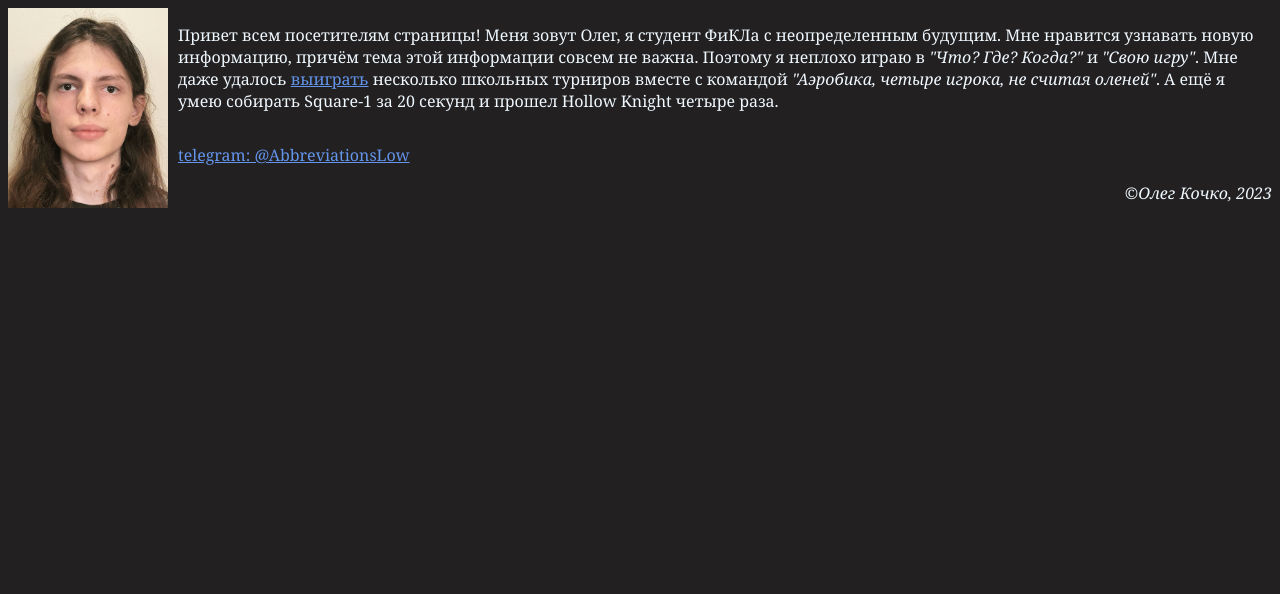
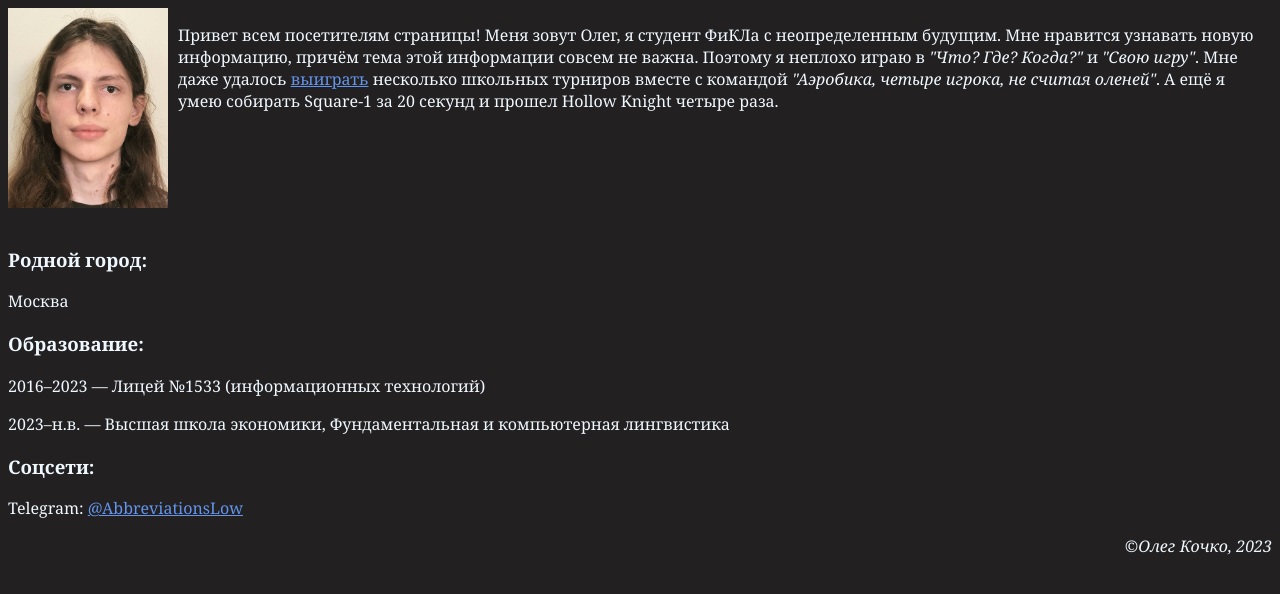
Before and after one commit to oko4ko/lingdata, a plain HTML site: page mywebp/mypage.html in a window 1280 px wide. Drawn offline with Linux system fonts and the light colour scheme.

Commit message:
added extra info

```diff
--- a/mywebp/mypage.html
+++ b/mywebp/mypage.html
@@ -1,7 +1,11 @@
 <!doctype html>
 <html lang="en-US">
   <head>
-    <title>My test page</title>
+    <title>Моя страница</title>
+    <meta charset="utf-8">
+	 	<meta name="viewport" content="width=device-width, initial-scale=1">
+
+		<meta name="description" content="Личная страница и контакты">
     <style>
       body{
         font-family: Cambria, Cochin, Georgia, Times, 'Times New Roman', serif;
@@ -10,6 +14,9 @@
       }
       a{
           color:cornflowerblue;
+      }
+      .photobio{
+        height: 220px;
       }
       .my_photo{
         display: flex;
@@ -20,30 +27,57 @@
       .bio{
         display: flex;
         vertical-align: middle;
-      }
-      .footer{
-
+        height: 200px;
       }
     </style>
   </head>
   <body>
+    <div class="photobio">
       <div class="my_photo">
         <img src="https://raw.githubusercontent.com/oko4ko/lingdata/main/mywebp/face.jpg"
         alt="My test image"
         width="160"
-      height="200"/>
+        height="200">
       </div>
-
-
-
       <div class="bio">
         <p>Привет всем посетителям страницы! Меня зовут Олег, я студент ФиКЛа с неопределенным будущим. Мне нравится узнавать новую информацию, причём тема этой информации совсем не важна.
         Поэтому я неплохо играю в <i>"Что? Где? Когда?"</i> и <i>"Свою игру"</i>.
         Мне даже удалось <a href="https://vk.com/alfafestival?z=photo-219332218_457239385%2Falbum-219332218_291850437">выиграть</a> несколько школьных турниров вместе с командой <i>"Аэробика, четыре игрока, не считая оленей"</i>. А ещё я умею собирать Square-1 за 20 секунд и прошел Hollow Knight четыре раза.</p>
       </div>
+  </div>
+
+  <div>
+    <div class="city">
+      <h3>
+        Родной город:
+      </h3>
       <p>
-      <a href="https://t.me/AbbreviationsLow">telegram: @AbbreviationsLow </a>
+        Москва
       </p>
+    </div>
+
+
+    <div class="education">
+      <h3>
+        Образование:
+      </h3>
+      <p>
+        2016–2023 — Лицей №1533 (информационных технологий)
+      </p>
+      <p>
+        2023–н.в. — Высшая школа экономики,
+        Фундаментальная и компьютерная лингвистика
+      </p>
+    </div>
+    <div class="networks">
+      <h3>
+        Соцсети:
+      </h3>
+      <p>
+        Telegram: <a href="https://t.me/AbbreviationsLow">@AbbreviationsLow </a>
+      </p>
+    </div>
+  </div>
 
     <footer class="footer">
 
```
Lines whose indentation alone changed are shown as unchanged.
